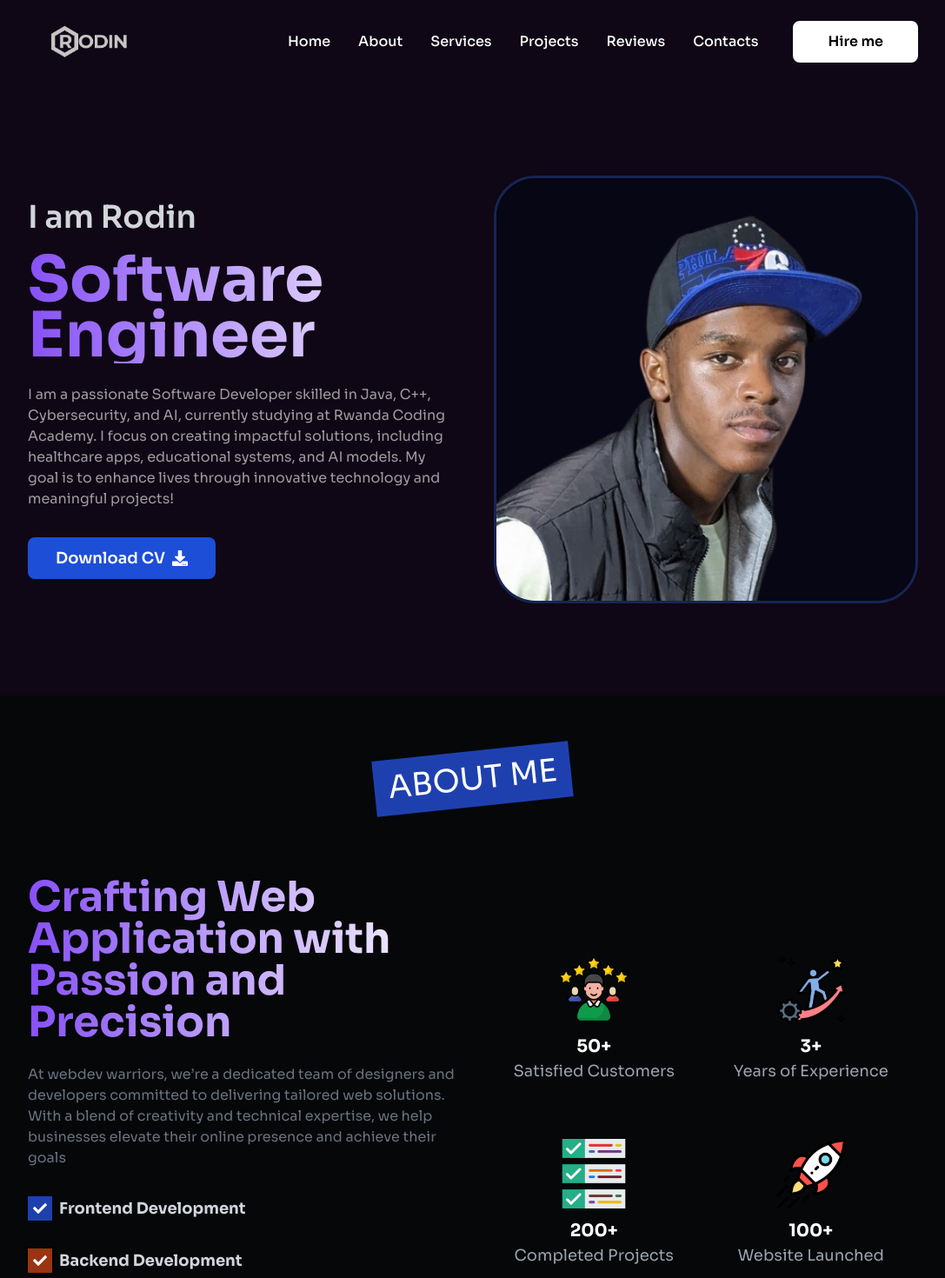
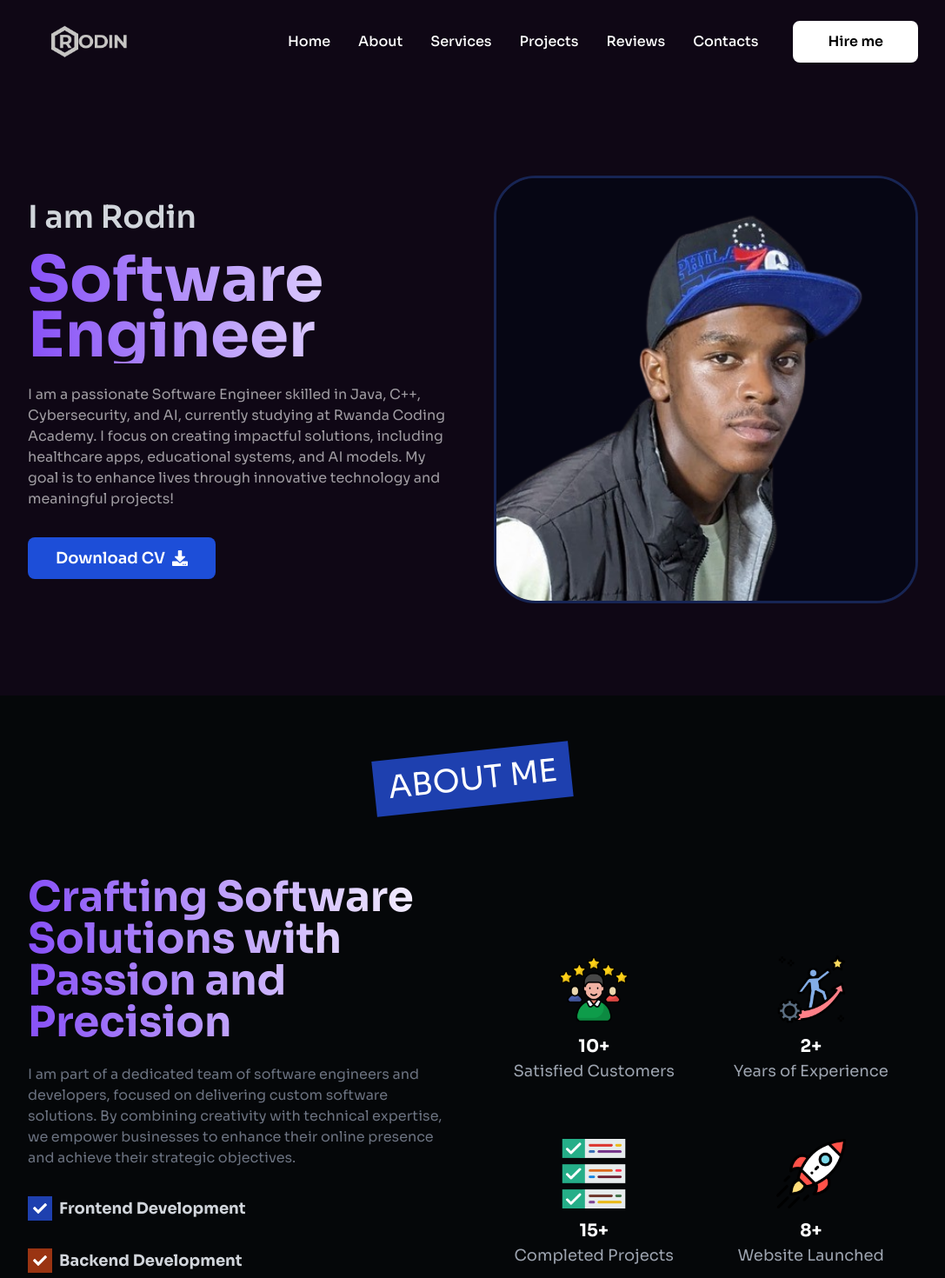
Before and after one commit to mahingaRodin/Portfolio, a Next.js app: page / in a window 1280 px wide. Shown: the top 1470 px of the page at 87% size, without its empty margins (96-1183 px from the left). Built offline with nearby package versions, Linux system fonts and the light colour scheme.

Commit message:
"updated the data.ts file"

```diff
--- a/Data/data.ts
+++ b/Data/data.ts
@@ -2,18 +2,18 @@ export const BaseInfo = {
   name: "Rodin",
   position: "Software Engineer",
   description:
-    "I am a passionate Software Developer skilled in Java, C++, Cybersecurity, and AI, currently studying at Rwanda Coding Academy. I focus on creating impactful solutions, including healthcare apps, educational systems, and AI models. My goal is to enhance lives through innovative technology and meaningful projects!",
+    "I am a passionate Software Engineer skilled in Java, C++, Cybersecurity, and AI, currently studying at Rwanda Coding Academy. I focus on creating impactful solutions, including healthcare apps, educational systems, and AI models. My goal is to enhance lives through innovative technology and meaningful projects!",
   profilePic: "/images/hero.png",
 };
 
 export const aboutInfo = {
-  title: "Crafting Web Application with Passion and Precision",
+  title: "Crafting Software Solutions with Passion and Precision",
   description:
-    "At webdev warriors, we’re a dedicated team of designers and developers committed to delivering tailored web solutions. With a blend of creativity and technical expertise, we help businesses elevate their online presence and achieve their goals",
-  client: "50+",
-  experience: "3+",
-  project: "200+",
-  website: "100+",
+    "I am part of a dedicated team of software engineers and developers, focused on delivering custom software solutions. By combining creativity with technical expertise, we empower businesses to enhance their online presence and achieve their strategic objectives.",
+  client: "10+",
+  experience: "2+",
+  project: "15+",
+  website: "8+",
 };
 
 export const servicesData = [
@@ -165,14 +165,14 @@ export const skillsData = [
   },
   {
     id: 9,
-    title: "Docker",
-    image: "/images/docker.svg",
+    title: "CyberSecurity",
+    image: "/images/cybersec.svg",
     percent: "63%",
   },
   {
     id: 10,
-    title: "Php",
-    image: "/images/php.svg",
+    title: "Docker",
+    image: "/images/docker.svg",
     percent: "55%",
   },
 ];
@@ -192,7 +192,7 @@ export const clientReviews = [
       "Highly skilled developers who understand the client's vision and execute perfectly.",
     rating: 4.8,
     profession: "Business Owner",
-    image: "/images/u2.jpg",
+    image: "/images/u2.png",
   },
   {
     name: "Shema Leandre",
@@ -200,7 +200,7 @@ export const clientReviews = [
       "Great communication and excellent results. Our new site performs beautifully.",
     rating: 4.6,
     profession: "Project Coordinator",
-    image: "/images/u3.jpg",
+    image: "/images/",
   },
   {
     name: "Kwizera Alain",
@@ -208,7 +208,7 @@ export const clientReviews = [
       "Professional, efficient, and highly knowledgeable. Would definitely recommend their services!",
     rating: 4.9,
     profession: "Creative Director",
-    image: "/images/u4.jpg",
+    image: "/images/",
   },
 ];
 
@@ -240,7 +240,7 @@ export const blogs = [
 ];
 
 export const contactData = {
-  phone: "+88(012345 789)",
-  email: "example@gmail.com",
-  address: "Dhaka , Bangladesh",
+  phone: "+250(793 216 126)",
+  email: "mahingarodin@gmail.com",
+  address: "Kigali, Rwanda",
 };
```
